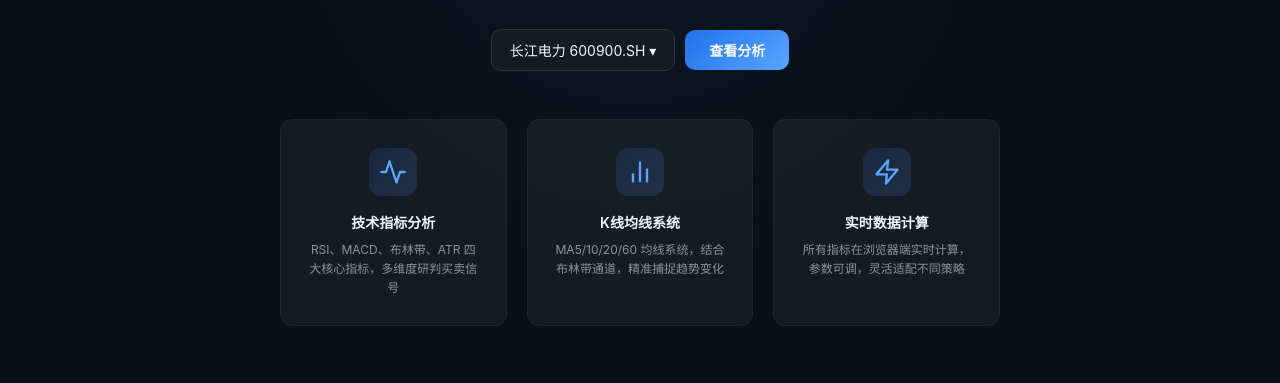
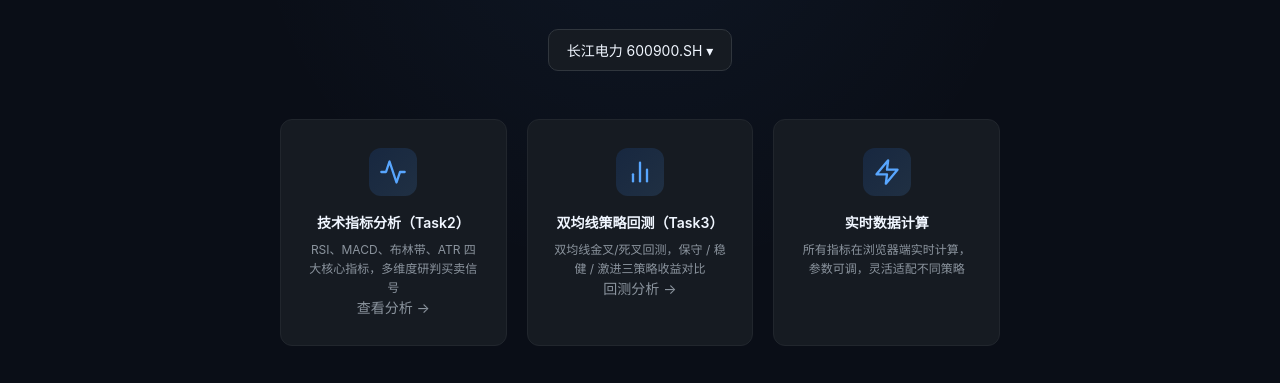
Before and after one commit to OliviaFXX/QuantTrade, a plain HTML site: page index.html in a window 1280 px wide. Shown: the part 381-764 px from the top of the page. Drawn offline with Linux system fonts and the light colour scheme.

Commit message:
替换站点根 index.html 为新版首页路由 (2026-07-10)

```diff
--- a/index.html
+++ b/index.html
@@ -44,8 +44,13 @@
 
 /* ===== Features ===== */
 .features{display:grid;grid-template-columns:repeat(3,1fr);gap:20px;max-width:800px;width:100%;padding:0 40px;margin-bottom:60px;justify-items:center}
-.feature-card{background:#161b22;border:1px solid #21262d;border-radius:12px;padding:28px 24px;transition:all 0.2s;cursor:default;width:100%;max-width:240px;text-align:center}
+.feature-card{background:#161b22;border:1px solid #21262d;border-radius:12px;padding:28px 24px;transition:all 0.2s;cursor:default;width:100%;max-width:240px;text-align:center;position:relative}
 .feature-card:hover{border-color:#30363d;transform:translateY(-2px)}
+.feature-card.clickable{cursor:pointer}
+.feature-card.clickable::before{content:'';position:absolute;top:0;left:0;right:0;height:3px;background:linear-gradient(90deg,#1f6feb,#58a6ff);opacity:0;transition:opacity 0.2s}
+.feature-card.clickable:hover::before{opacity:1}
+.feature-card .go{color:#8b949e;font-size:14px;margin-top:4px;transition:color 0.15s}
+.feature-card.clickable:hover .go{color:#58a6ff}
 .feature-icon{width:48px;height:48px;border-radius:12px;display:flex;align-items:center;justify-content:center;margin:0 auto 16px;background:linear-gradient(135deg,rgba(31,111,235,0.15),rgba(88,166,255,0.15))}
 .feature-card h3{font-size:14px;color:#f0f6ff;margin-bottom:8px;font-weight:600}
 .feature-card p{font-size:12px;color:#8b949e;line-height:1.6}
@@ -125,20 +130,21 @@
         </div>
       </div>
     </div>
-    <button class="hero-view-btn" onclick="viewStock()">查看分析</button>
   </div>
 
   <!-- Feature Cards -->
   <div class="features">
-    <div class="feature-card">
+    <div class="feature-card clickable" onclick="viewStock()">
       <div class="feature-icon"><svg width="28" height="28" viewBox="0 0 24 24" fill="none" stroke="#58a6ff" stroke-width="2" stroke-linecap="round" stroke-linejoin="round"><polyline points="22 12 18 12 15 21 9 3 6 12 2 12"></polyline></svg></div>
-      <h3>技术指标分析</h3>
+      <h3>技术指标分析（Task2）</h3>
       <p>RSI、MACD、布林带、ATR 四大核心指标，多维度研判买卖信号</p>
+      <span class="go">查看分析 →</span>
     </div>
-    <div class="feature-card">
+    <div class="feature-card clickable" onclick="viewBacktest()">
       <div class="feature-icon"><svg width="28" height="28" viewBox="0 0 24 24" fill="none" stroke="#58a6ff" stroke-width="2" stroke-linecap="round" stroke-linejoin="round"><line x1="18" y1="20" x2="18" y2="10"></line><line x1="12" y1="20" x2="12" y2="4"></line><line x1="6" y1="20" x2="6" y2="14"></line></svg></div>
-      <h3>K线均线系统</h3>
-      <p>MA5/10/20/60 均线系统，结合布林带通道，精准捕捉趋势变化</p>
+      <h3>双均线策略回测（Task3）</h3>
+      <p>双均线金叉/死叉回测，保守 / 稳健 / 激进三策略收益对比</p>
+      <span class="go">回测分析 →</span>
     </div>
     <div class="feature-card">
       <div class="feature-icon"><svg width="28" height="28" viewBox="0 0 24 24" fill="none" stroke="#58a6ff" stroke-width="2" stroke-linecap="round" stroke-linejoin="round"><polygon points="13 2 3 14 12 14 11 22 21 10 12 10 13 2"></polygon></svg></div>
@@ -219,6 +225,14 @@
   }
 }
 
+function viewBacktest() {
+  // 双均线回测页面目前仅生成长江电力（600900.SH）数据
+  if (selectedStock.code !== '600900.SH') {
+    alert('双均线回测分析目前仅支持长江电力（600900.SH）');
+  }
+  window.location.href = '../Task3-2026705/600900_SH_backtest.html';
+}
+
 // Close dropdown on outside click
 document.addEventListener('click', function(e) {
   if (!e.target.closest('#stockSelector')) {
```
